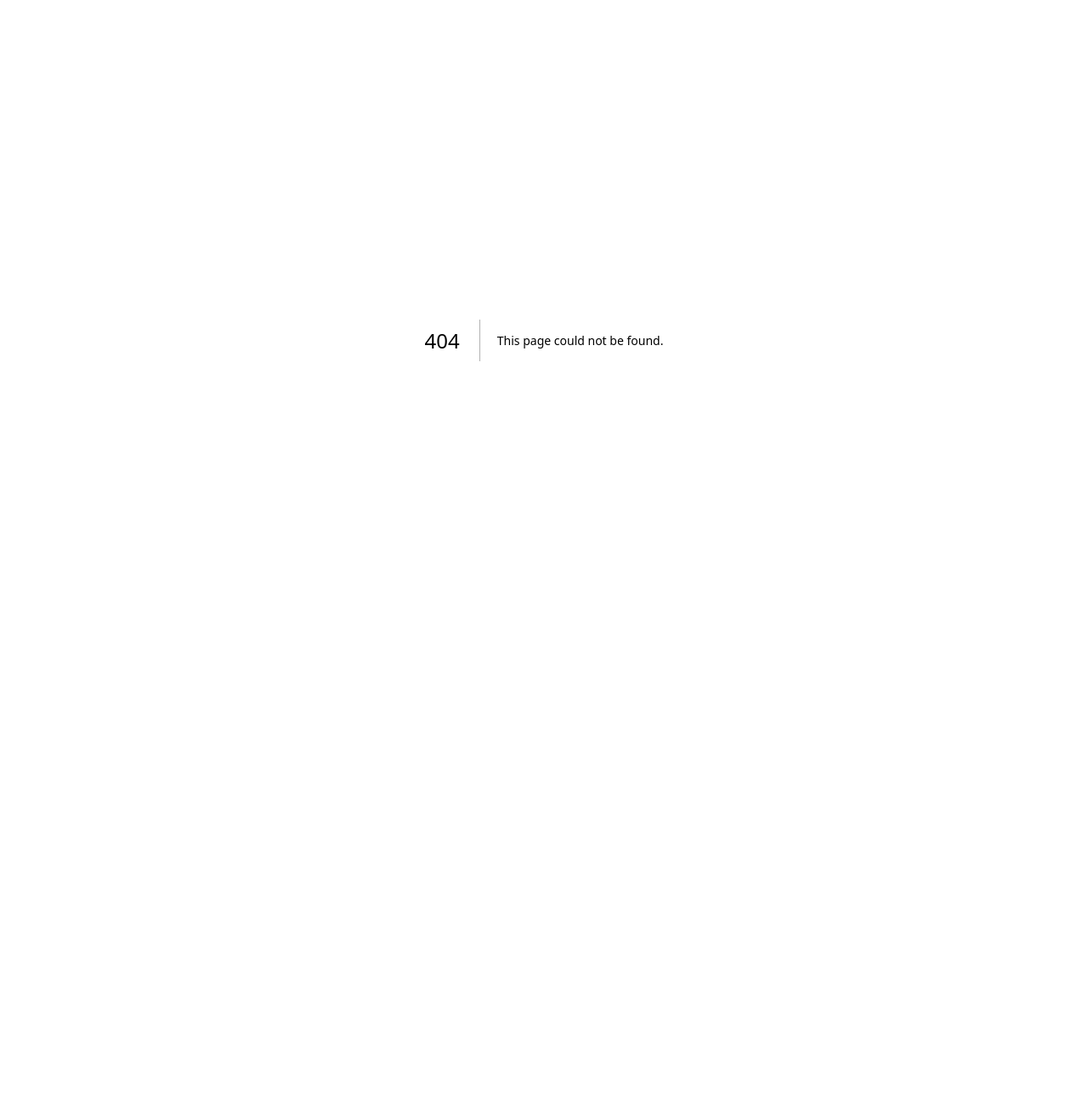
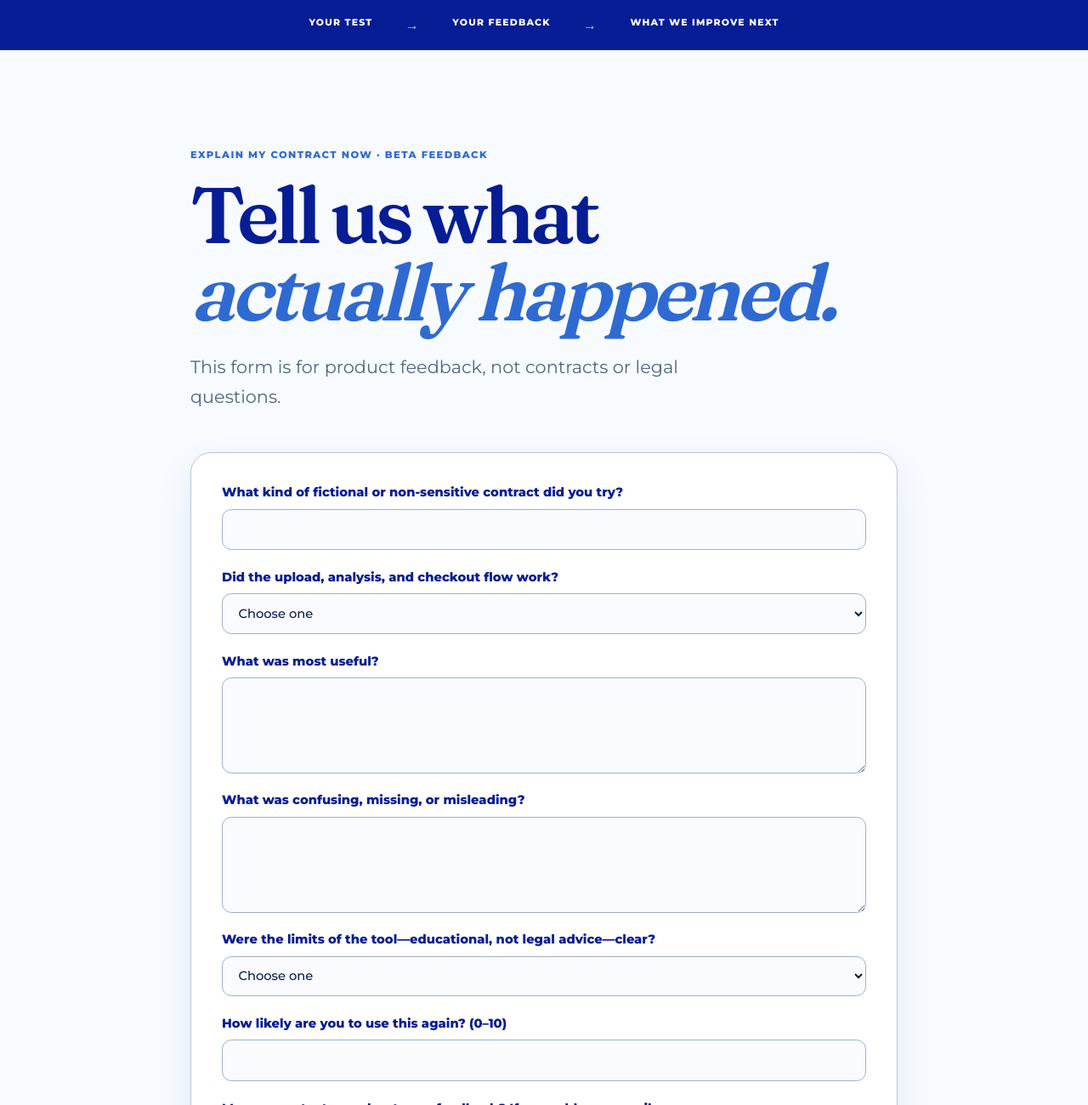
Before and after one commit to oceanstew-blip/explain-my-contract, a Next.js app: page /feedback in a window 1280 px wide. Before the commit this address had no page. Shown: the top 1300 px of the page at 85% size. Before the commit the page ends 800 px from the top, so only its background shows below. Built offline with nearby package versions, Linux system fonts and the light colour scheme.

Commit message:
feat: add private beta feedback form

```diff
--- a/app/experience.css
+++ b/app/experience.css
@@ -108,6 +108,17 @@
 .policy-shell a { color:#061d95; font-weight:750; text-decoration-color:#5ca3ff; text-decoration-thickness:2px; text-underline-offset:3px; }
 .policy-return { display:inline-flex; margin-top:4rem; padding:.9rem 1.25rem; border:1px solid #061d95; border-radius:14px; background:#061d95; color:#fff !important; text-decoration:none !important; }
 .policy-return span { margin-left:.8rem; }
+.feedback-form { display:grid; gap:1.35rem; margin-top:3rem; padding:clamp(1.3rem,4vw,2.25rem); border:1px solid #b4c3e0; border-radius:1.5rem; background:#fff; box-shadow:0 18px 45px rgb(6 29 149 / .08); }
+.feedback-form label { display:grid; gap:.5rem; color:#061d95; font-size:.92rem; font-weight:750; line-height:1.45; }
+.feedback-form input,.feedback-form select,.feedback-form textarea { width:100%; border:1px solid #9fb0d0; border-radius:.7rem; padding:.8rem .9rem; background:#f9fbff; color:#0d1b4c; font:inherit; font-weight:500; }
+.feedback-form textarea { resize:vertical; }
+.feedback-form input:focus,.feedback-form select:focus,.feedback-form textarea:focus { outline:3px solid #5ca3ff; outline-offset:2px; }
+.feedback-form button { justify-self:start; border:0; border-radius:999px; padding:.85rem 1.3rem; background:#061d95; color:#fff; font-weight:800; cursor:pointer; }
+.feedback-form button:disabled { cursor:wait; opacity:.65; }
+.feedback-boundary { margin:0; color:#536483; font-size:.85rem; line-height:1.6; }
+.feedback-error { margin:0; color:#9f1239; font-weight:700; }
+.feedback-success { margin:0; color:#047857; font-weight:700; }
+.feedback-honeypot { position:absolute; left:-10000px; }
 @media(min-width:768px) and (max-width:1100px) {
  .experience .site-header { flex-wrap:wrap; gap:1rem; padding-bottom:1.4rem; }
  .experience .header-nav { width:100%; justify-content:space-between; gap:.75rem; }
--- /dev/null
+++ b/app/feedback/feedback-form.tsx
@@ -0,0 +1,90 @@
+"use client";
+
+import { FormEvent, useState } from "react";
+
+const privateLinkPattern = /https?:\/\/|\/report\//i;
+
+export function FeedbackForm() {
+  const [status, setStatus] = useState<"idle" | "sending" | "sent" | "error">("idle");
+
+  async function submit(event: FormEvent<HTMLFormElement>) {
+    event.preventDefault();
+    const form = event.currentTarget;
+    const formData = new FormData(form);
+    const freeText = ["most-useful", "confusing-or-missing"]
+      .map((field) => String(formData.get(field) ?? ""))
+      .join(" ");
+
+    if (privateLinkPattern.test(freeText)) {
+      setStatus("error");
+      return;
+    }
+
+    setStatus("sending");
+    try {
+      const response = await fetch("/__forms.html", {
+        method: "POST",
+        headers: { "Content-Type": "application/x-www-form-urlencoded" },
+        body: new URLSearchParams(
+          Array.from(formData.entries()).map(([key, value]) => [key, String(value)]),
+        ).toString(),
+      });
+      if (!response.ok) throw new Error("Feedback submission failed.");
+      form.reset();
+      setStatus("sent");
+    } catch {
+      setStatus("error");
+    }
+  }
+
+  return (
+    <form className="feedback-form" data-netlify="true" method="POST" name="beta-feedback" netlify-honeypot="bot-field" onSubmit={submit}>
+      <input name="form-name" type="hidden" value="beta-feedback" />
+      <p className="feedback-honeypot"><label>Leave this blank <input name="bot-field" /></label></p>
+
+      <label>
+        What kind of fictional or non-sensitive contract did you try?
+        <input name="contract-type" required type="text" />
+      </label>
+      <label>
+        Did the upload, analysis, and checkout flow work?
+        <select defaultValue="" name="flow-result" required>
+          <option disabled value="">Choose one</option>
+          <option>Yes, all of it worked</option>
+          <option>Partly</option>
+          <option>No</option>
+        </select>
+      </label>
+      <label>
+        What was most useful?
+        <textarea name="most-useful" required rows={4} />
+      </label>
+      <label>
+        What was confusing, missing, or misleading?
+        <textarea name="confusing-or-missing" required rows={4} />
+      </label>
+      <label>
+        Were the limits of the tool—educational, not legal advice—clear?
+        <select defaultValue="" name="limits-clear" required>
+          <option disabled value="">Choose one</option>
+          <option>Yes</option>
+          <option>Mostly</option>
+          <option>No</option>
+        </select>
+      </label>
+      <label>
+        How likely are you to use this again? (0–10)
+        <input max="10" min="0" name="likelihood" required type="number" />
+      </label>
+      <label>
+        May we contact you about your feedback? If yes, add your email.
+        <input name="follow-up-email" type="email" />
+      </label>
+
+      <p className="feedback-boundary">Do not paste contract text, upload files, or share a private report link here.</p>
+      {status === "error" ? <p className="feedback-error" role="alert">Please remove private links from your feedback, or try again later.</p> : null}
+      {status === "sent" ? <p className="feedback-success" role="status">Thank you. Your feedback was received.</p> : null}
+      <button disabled={status === "sending"} type="submit">{status === "sending" ? "Sending…" : "Send feedback"}</button>
+    </form>
+  );
+}
--- /dev/null
+++ b/app/feedback/page.tsx
@@ -0,0 +1,20 @@
+import Link from "next/link";
+
+import { FeedbackForm } from "./feedback-form";
+
+export default function FeedbackPage() {
+  return (
+    <main className="policy-page">
+      <div className="policy-topline" aria-hidden="true">
+        <span>YOUR TEST</span><i>→</i><span>YOUR FEEDBACK</span><i>→</i><span>WHAT WE IMPROVE NEXT</span>
+      </div>
+      <article className="policy-shell">
+        <p className="policy-eyebrow">Explain My Contract Now · beta feedback</p>
+        <h1>Tell us what<br /><em>actually happened.</em></h1>
+        <p className="policy-lede">This form is for product feedback, not contracts or legal questions.</p>
+        <FeedbackForm />
+        <Link className="policy-return" href="/">Back to Explain My Contract Now <span aria-hidden="true">→</span></Link>
+      </article>
+    </main>
+  );
+}
--- a/app/page.tsx
+++ b/app/page.tsx
@@ -1045,7 +1045,7 @@
             <Image alt="Tami Stewart Consults" height={124} loading="eager" src="/brand/tami-stewart-consults-logo.svg" width={288} />
             <p>Understand the contract. Know what it means for you.</p>
           </div>
-          <nav aria-label="Footer navigation"><a href="#how-it-works">How It Works</a><a href="#faq">Common Questions</a><a href="/privacy">Privacy &amp; support</a><a href="https://tamistewartconsults.com">Meet Tami</a></nav>
+          <nav aria-label="Footer navigation"><a href="#how-it-works">How It Works</a><a href="#faq">Common Questions</a><a href="/privacy">Privacy &amp; support</a><a href="/feedback">Beta feedback</a><a href="https://tamistewartconsults.com">Meet Tami</a></nav>
           <div className="footer-action"><a className="header-cta" href="#upload">Explain My Contract Now</a></div>
         </div>
         <div className="section-shell footer-bottom"><p>Educational—not legal advice.</p></div>
--- a/app/privacy/page.tsx
+++ b/app/privacy/page.tsx
@@ -38,6 +38,7 @@
         <section>
           <h2>Support and feedback</h2>
           <p>Email <a href="mailto:support@explainmycontractnow.com">support@explainmycontractnow.com</a> for product help. To help us troubleshoot, include the Support ID from the error message and a short description of what happened.</p>
+          <p>After testing, use the <a href="/feedback">beta feedback form</a>. It is collected by our website host; do not paste contract text, upload files, or share a private report link there.</p>
         </section>
 
         <Link className="policy-return" href="/">Back to Explain My Contract Now <span aria-hidden="true">→</span></Link>
--- /dev/null
+++ b/public/__forms.html
@@ -0,0 +1,22 @@
+<!doctype html>
+<html lang="en">
+  <body>
+    <form
+      name="beta-feedback"
+      method="POST"
+      data-netlify="true"
+      netlify-honeypot="bot-field"
+      hidden
+    >
+      <input type="hidden" name="form-name" value="beta-feedback" />
+      <input type="text" name="bot-field" />
+      <input type="text" name="contract-type" />
+      <input type="text" name="flow-result" />
+      <textarea name="most-useful"></textarea>
+      <textarea name="confusing-or-missing"></textarea>
+      <input type="text" name="limits-clear" />
+      <input type="number" name="likelihood" />
+      <input type="email" name="follow-up-email" />
+    </form>
+  </body>
+</html>
```
Also changed, not shown: 1 other file (tests, documents, lock files or other folders).
